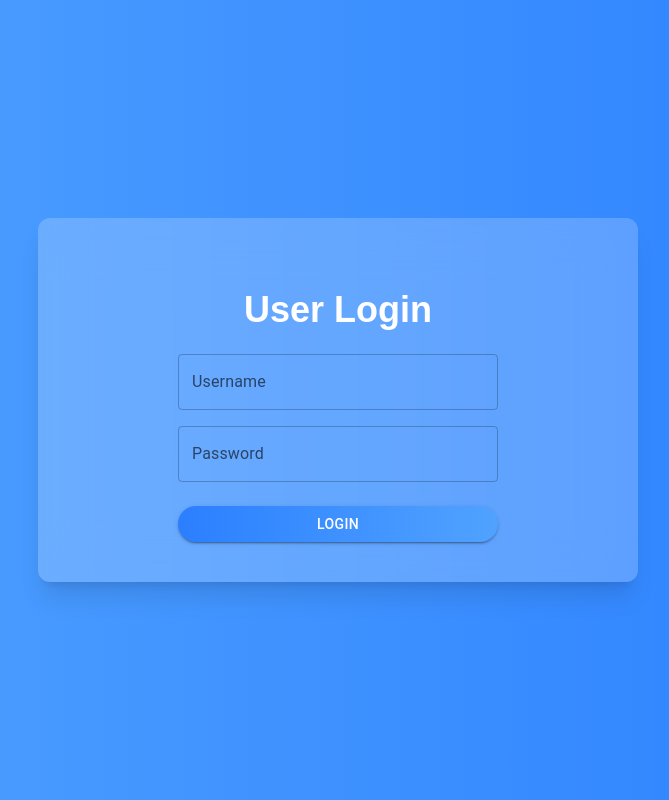
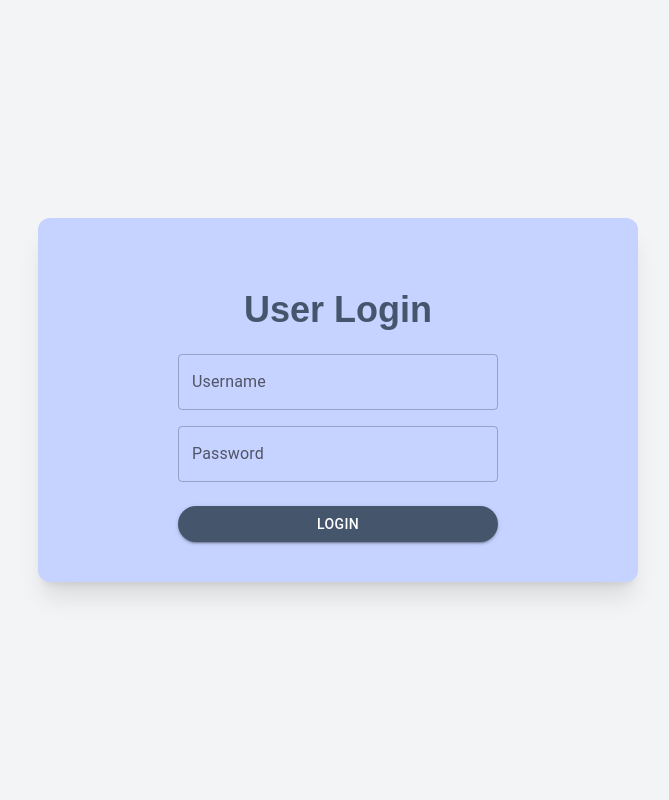
Before and after one commit to Pyramids-OA/Wanderlist, a React (Vite) app: page / in a window 1280 px wide. Shown: the whole page, without its empty margins (302-971 px from the left). Built offline with nearby package versions, Linux system fonts and the light colour scheme; no server answers; some icons are missing; a web font is replaced by a local one.

Commit message:
change Login colors

```diff
--- a/src/Home/LoginPage/Login.jsx
+++ b/src/Home/LoginPage/Login.jsx
@@ -29,7 +29,6 @@ export default function Login() {
     } else {
       setMessageError("");
 
-
       setUser(loginForm.username);
 
       navigate("/home");
@@ -37,13 +36,23 @@ export default function Login() {
   }
 
   return (
-    <div className="flex justify-center items-center flex-col bg-gradient-to-r from-blue-400 to-blue-500 h-screen">
+    <div className="flex justify-center items-center flex-col bg-gray-100 h-screen">
       <Container
         maxWidth="sm"
-        className="p-10 shadow-xl rounded-xl flex justify-center items-center flex-col bg-white/20 backdrop-blur-xl"
+        className="p-10 shadow-xl rounded-xl flex justify-center items-center flex-col bg-indigo-200 backdrop-blur-xl"
       >
-        <AccountCircleIcon style={{ fontSize: "50px", color: "white" }} />
-        <h1 className="text-white text-4xl p-4 font-bold">User Login</h1>
+        <AccountCircleIcon
+          style={{
+            fontSize: "50px",
+            color: "oklch(44.6% 0.043 257.281)",
+          }}
+        />
+        <h1
+          className="text-white text-4xl p-4 font-bold"
+          style={{ color: "oklch(44.6% 0.043 257.281)" }}
+        >
+          User Login
+        </h1>
 
         <TextField
           label="Username"
@@ -68,7 +77,10 @@ export default function Login() {
 
         <Button
           variant="contained"
-          className="w-80 py-2 mt-5 bg-gradient-to-r from-blue-500 to-blue-400 text-white shadow-lg hover:scale-105 transition !rounded-full"
+          className="w-80 py-2 mt-5 bg-gradient-to-r from-blue-500 to-blue-400  shadow-lg hover:scale-105 transition !rounded-full"
+          style={{
+            background: "oklch(44.6% 0.043 257.281)",
+          }}
           onClick={handleClick}
         >
           Login
```
Also changed, not shown: 1 other file (tests, documents, lock files or other folders).
